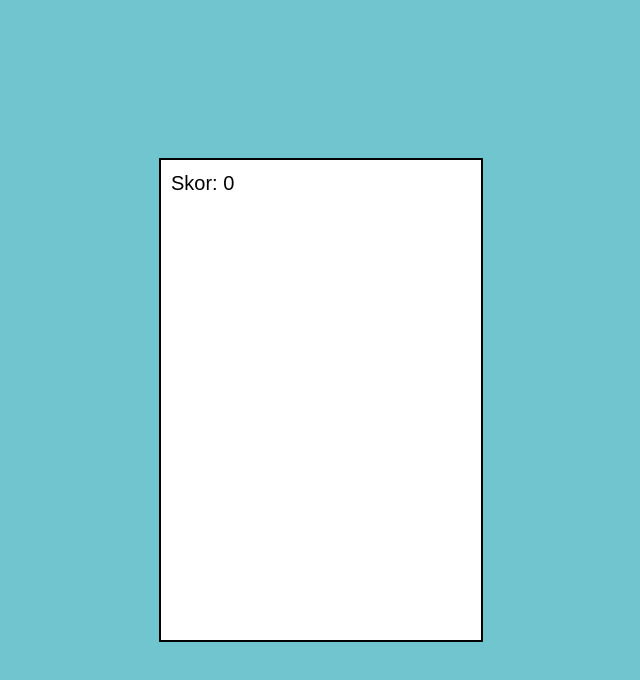
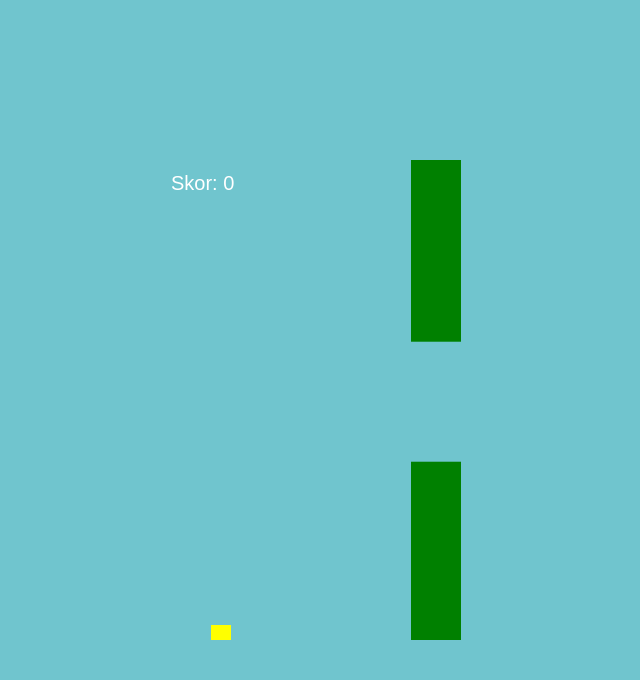
Before and after one commit to Eren6282/Eren, a plain HTML site: page index.html in a window 1280 px wide. Shown: the whole page, without its empty margins (319-959 px from the left). Drawn offline with Linux system fonts and the light colour scheme.

Commit message:
Update index.html

```diff
--- a/index.html
+++ b/index.html
@@ -1,100 +1,127 @@
 <!DOCTYPE html>
-<html lang="tr">
+<html lang="en">
 <head>
-  <meta charset="UTF-8" />
-  <title>Flappy Bird Mini</title>
+  <meta charset="UTF-8">
+  <meta name="viewport" content="width=device-width, initial-scale=1.0">
+  <title>Flappy Bird</title>
   <style>
-    * { margin: 0; padding: 0; box-sizing: border-box; }
-    body { display: flex; justify-content: center; align-items: center; height: 100vh; background: #70c5ce; }
-    canvas { background: #fff; border: 2px solid #000; }
+    body {
+      margin: 0;
+      display: flex;
+      justify-content: center;
+      align-items: center;
+      height: 100vh;
+      background-color: #70c5ce;
+      overflow: hidden;
+    }
+    canvas {
+      display: block;
+      background-color: #70c5ce;
+    }
   </style>
 </head>
 <body>
-  <canvas id="game" width="320" height="480"></canvas>
-
+  <canvas id="gameCanvas" width="320" height="480"></canvas>
   <script>
-    const canvas = document.getElementById("game");
+    const canvas = document.getElementById("gameCanvas");
     const ctx = canvas.getContext("2d");
 
-    let bird = { x: 50, y: 150, width: 20, height: 20, gravity: 1.5, lift: -15, velocity: 0 };
-    let pipes = [];
+    // Oyun değişkenleri
+    let birdX = 50;
+    let birdY = 150;
+    let birdSpeed = 0;
+    const gravity = 0.5;
+    let isGameRunning = true;
+
+    // Borular
+    const pipes = [];
+    const pipeWidth = 50;
+    const pipeGap = 120;
+    const pipeSpeed = 2;
+
+    // Skor
     let score = 0;
-    let gameOver = false;
 
-    document.addEventListener("keydown", flap);
-    document.addEventListener("click", flap); // mobil uyumu
-
-    function flap() {
-      bird.velocity = bird.lift;
+    // Boru ekleme
+    function addPipe() {
+      const topHeight = Math.random() * (canvas.height / 2);
+      pipes.push({
+        x: canvas.width,
+        topHeight: topHeight,
+        bottomHeight: canvas.height - topHeight - pipeGap,
+      });
     }
 
-    function drawBird() {
-      ctx.fillStyle = "yellow";
-      ctx.fillRect(bird.x, bird.y, bird.width, bird.height);
+    // Oyun döngüsü
+    function gameLoop() {
+      if (!isGameRunning) {
+        alert(`Oyun Bitti! Skorunuz: ${score}`);
+        document.location.reload();
+        return;
       }
 
-    function drawPipes() {
+      // Canvas temizle
+      ctx.clearRect(0, 0, canvas.width, canvas.height);
+
+      // Kuş
+      birdSpeed += gravity;
+      birdY += birdSpeed;
+      ctx.fillStyle = "yellow";
+      ctx.fillRect(birdX, birdY, 20, 20);
+
+      // Borular
       for (let i = 0; i < pipes.length; i++) {
-        let p = pipes[i];
+        const pipe = pipes[i];
+        pipe.x -= pipeSpeed;
+
+        // Boruları çiz
         ctx.fillStyle = "green";
-        ctx.fillRect(p.x, 0, p.width, p.top);
-        ctx.fillRect(p.x, p.bottom, p.width, canvas.height - p.bottom);
-        p.x -= 2;
+        ctx.fillRect(pipe.x, 0, pipeWidth, pipe.topHeight);
+        ctx.fillRect(pipe.x, canvas.height - pipe.bottomHeight, pipeWidth, pipe.bottomHeight);
 
-        // çarpışma
+        // Çarpışma kontrolü
         if (
-          bird.x < p.x + p.width &&
-          bird.x + bird.width > p.x &&
-          (bird.y < p.top || bird.y + bird.height > p.bottom)
+          birdX + 20 > pipe.x &&
+          birdX < pipe.x + pipeWidth &&
+          (birdY < pipe.topHeight || birdY + 20 > canvas.height - pipe.bottomHeight)
         ) {
-          gameOver = true;
+          isGameRunning = false;
         }
 
-        // skor
-        if (p.x + p.width === bird.x) score++;
-      }
-
-      if (pipes.length > 0 && pipes[0].x < -pipes[0].width) {
-        pipes.shift();
+        // Boruları ekrandan çıkar
+        if (pipe.x + pipeWidth < 0) {
+          pipes.splice(i, 1);
+          score++;
+          i--;
         }
       }
 
-    function newPipe() {
-      let top = Math.random() * 200 + 20;
-      let gap = 100;
-      pipes.push({
-        x: canvas.width,
-        width: 40,
-        top: top,
-        bottom: top + gap
-      });
+      // Zemine çarpma kontrolü
+      if (birdY + 20 > canvas.height) {
+        isGameRunning = false;
       }
 
-    function update() {
-      if (gameOver) {
-        alert("Oyun Bitti! Skor: " + score);
-        location.reload();
-        return;
+      // Yeni boru ekle
+      if (pipes.length === 0 || pipes[pipes.length - 1].x < canvas.width - 200) {
+        addPipe();
       }
 
-      bird.velocity += bird.gravity;
-      bird.y += bird.velocity;
+      // Skoru göster
+      ctx.fillStyle = "white";
+      ctx.font = "20px Arial";
+      ctx.fillText(`Skor: ${score}`, 10, 30);
 
-      if (bird.y > canvas.height || bird.y < 0) {
-        gameOver = true;
+      requestAnimationFrame(gameLoop);
     }
 
-      ctx.clearRect(0, 0, canvas.width, canvas.height);
-      drawBird();
-      drawPipes();
+    // Kuş kontrolü
+    window.addEventListener("keydown", () => {
+      birdSpeed = -8;
+    });
 
-      ctx.fillStyle = "black";
-      ctx.font = "20px sans-serif";
-      ctx.fillText("Skor: " + score, 10, 30);
-    }
-
-    setInterval(update, 20);
-    setInterval(newPipe, 2000); // 2 saniyede bir boru
+    // Oyunu başlat
+    addPipe();
+    gameLoop();
   </script>
 </body>
 </html>
```
Lines whose indentation alone changed are shown as unchanged.
